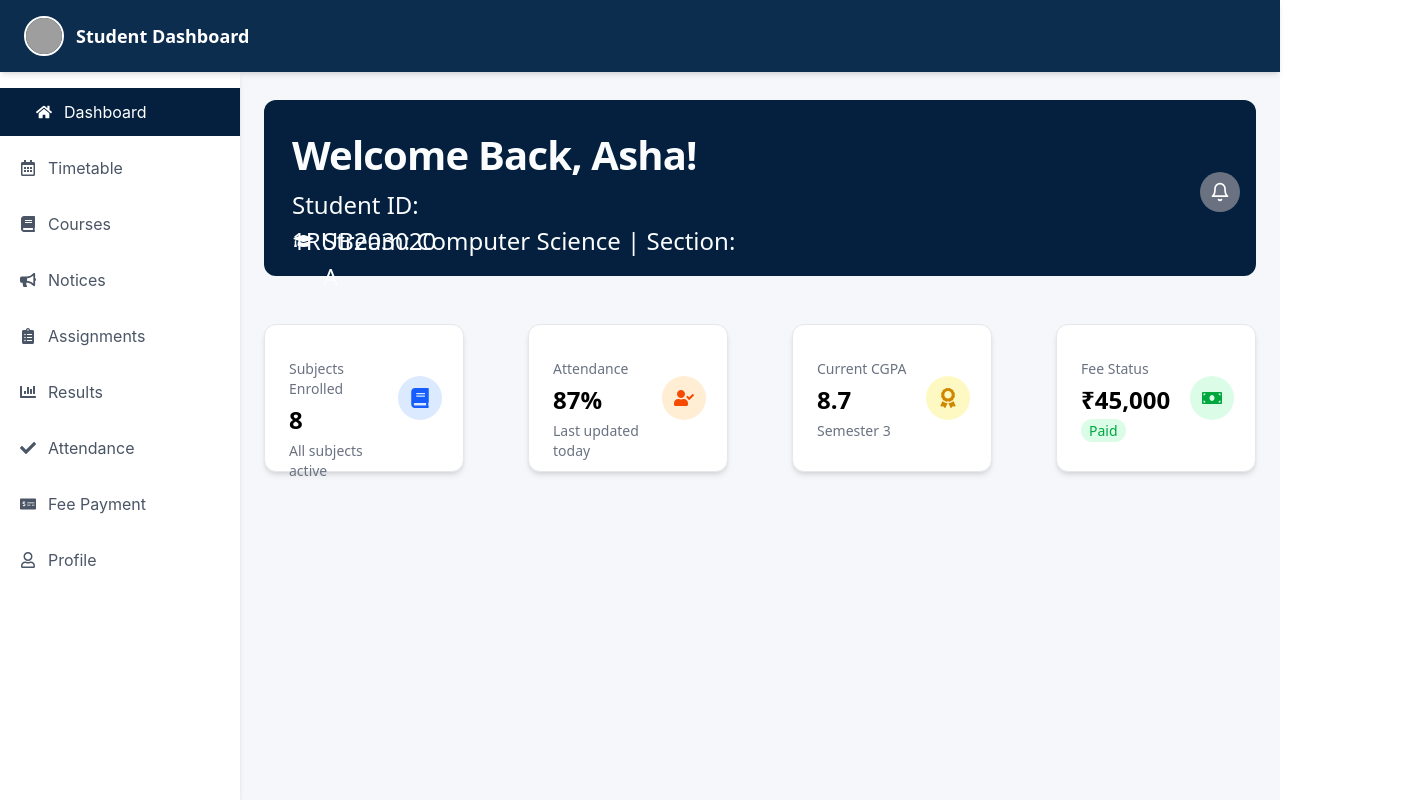
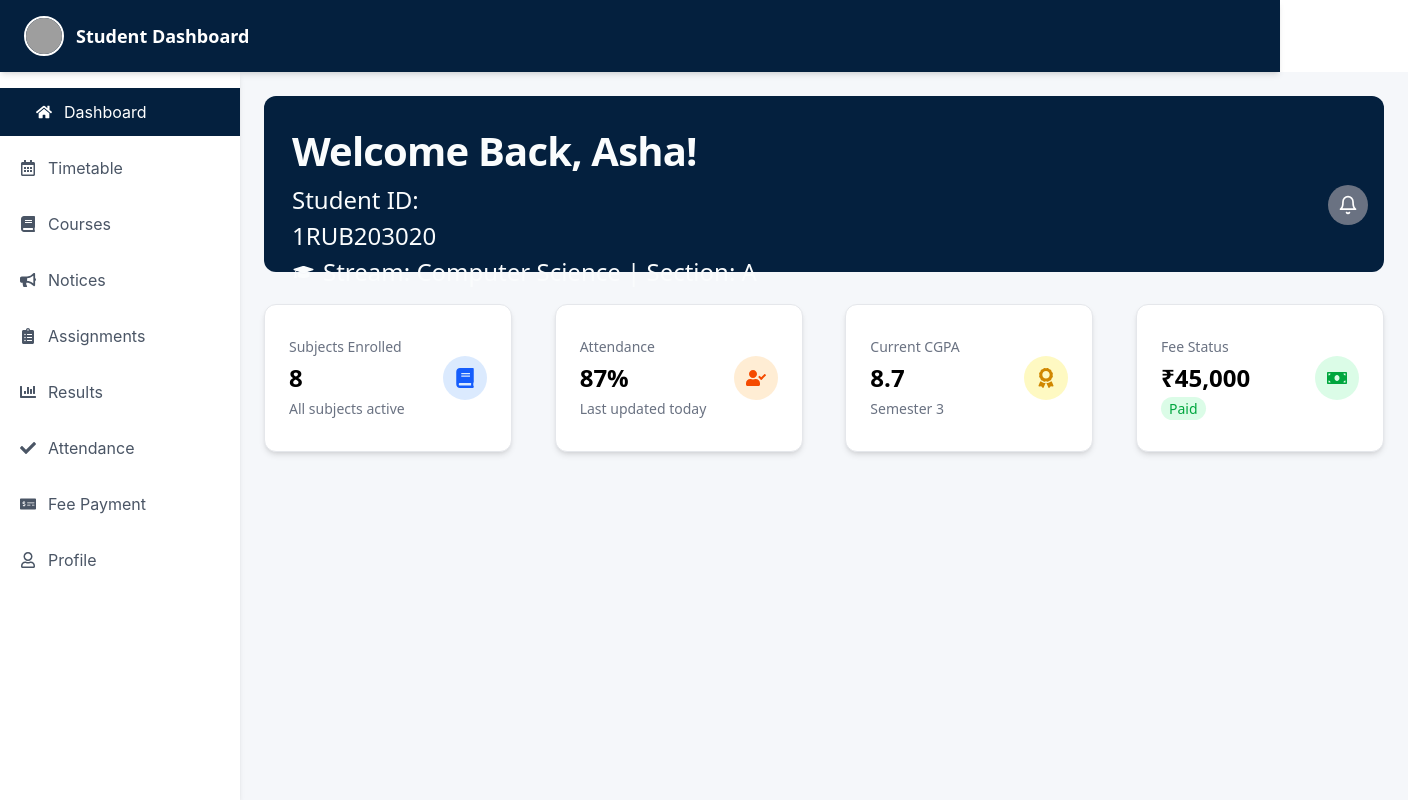
Before and after one commit to Aristiec/SMSfrontend, a React (Vite) app in the folder frontend/: page / in a window 1280 px wide. Shown: the top 800 px of the page, 1408 px wide, since content can reach past the window. Built offline with nearby package versions, Linux system fonts and the light colour scheme; grey boxes are pictures that could not be loaded.

Commit message:
Update dashboard layout and styles

```diff
--- a/frontend/src/App.jsx
+++ b/frontend/src/App.jsx
@@ -1,26 +1,19 @@
-
 import React from "react";
 import Header from "./components/student/Header";
 import Navbar from "./components/student/Navbar";
-import WelcomeBanner from "./components/student/dashboard/WelcomeBanner";
-import StatsCard from "./components/student/dashboard/StatsCard";
-
+import StudentDashboard from "./pages/student/Dashboard";
 
 function App() {
   return (
-    <div>
-
-      <Header />
-
-
+    <div className="min-h-screen bg-[#f5f7fa] flex pt-[72px]">
       <nav className="w-[240px] fixed left-0 top-[72px] bottom-0 bg-white shadow-md overflow-auto scrollbar-hide">
         <Navbar />
       </nav>
 
-      <main className="pt-[72px] ml-[240px] p-6 min-h-screen bg-[#f5f7fa]">
-        <WelcomeBanner />
-        <StatsCard />
-      </main>
+      <div className="flex-1 ml-[240px] flex flex-col">
+        <Header />
+        <StudentDashboard />
+      </div>
     </div>
   );
 }
--- a/frontend/src/components/student/Header.jsx
+++ b/frontend/src/components/student/Header.jsx
@@ -4,7 +4,7 @@ import profilePic from "../../assets/headerBG.png";
 const Header = () => {
   return (
     <header
-      className="fixed top-0 left-0 right-0 z-50 bg-[#0d2d4f] text-white shadow-md flex items-center px-6 font-semibold text-lg"
+      className="fixed top-0 left-0 right-0 z-50 bg-[#04203E] text-white shadow-md flex items-center px-6 font-semibold text-lg"
       style={{ height: "72px" }}
     >
       <img
--- a/frontend/src/components/student/dashboard/StatsCard.jsx
+++ b/frontend/src/components/student/dashboard/StatsCard.jsx
@@ -1,4 +1,4 @@
-import React from 'react'
+import React from "react";
 import { FaBook, FaUserCheck, FaAward, FaMoneyBill } from "react-icons/fa";
 
 const cards = [
@@ -26,7 +26,11 @@ const cards = [
   {
     title: "Fee Status",
     value: "₹45,000",
-    subtitle: <span className="text-green-600 bg-green-100 px-2 py-0.5 rounded-full text-sm">Paid</span>,
+    subtitle: (
+      <span className="text-green-600 bg-green-100 px-2 py-0.5 rounded-full text-sm">
+        Paid
+      </span>
+    ),
     icon: <FaMoneyBill className="text-green-600 w-5 h-5" />,
     bgColor: "bg-green-100",
   },
@@ -34,21 +38,24 @@ const cards = [
 
 const StatsCard = () => {
   return (
-    <>
-    <div className="w-full max-w-[1120px] mx-auto pt-5">
-      <div className="flex justify-between gap-[40px] flex-nowrap">
+    <div className="w-[1120px] mx-auto">
+      <div className="flex justify-between gap-8">
         {cards.map((card, index) => (
           <div
             key={index}
-            className="w-[200px] h-[148px] rounded-[12px] border border-gray-200 shadow-md px-[24px] py-[32px] flex justify-between items-center bg-white"
+            className="w-[248px] h-[148px] rounded-[12px] border border-gray-200 shadow-md px-[24px] py-[32px] bg-white flex items-center"
           >
-            <div className="w-[200px] h-[79px] flex justify-between items-center">
-              <div className="w-[109.2px] h-[79px] flex flex-col gap-[5px] justify-between">
-                <h4 className="text-sm text-gray-500 font-medium">{card.title}</h4>
+            <div className="flex justify-between items-center w-full gap-[10px]">
+              <div className="flex flex-col gap-[5px]">
+                <h4 className="text-sm text-gray-500 font-medium">
+                  {card.title}
+                </h4>
                 <h2 className="text-2xl font-semibold">{card.value}</h2>
                 <p className="text-sm text-gray-500">{card.subtitle}</p>
               </div>
-              <div className={`w-[44px] h-[44px] rounded-full flex items-center justify-center ${card.bgColor}`}>
+              <div
+                className={`w-[44px] h-[44px] rounded-full flex items-center justify-center ${card.bgColor}`}
+              >
                 {card.icon}
               </div>
             </div>
@@ -56,8 +63,7 @@ const StatsCard = () => {
         ))}
       </div>
     </div>
-    </>
-  )
-}
+  );
+};
 
-export default StatsCard
+export default StatsCard;
--- a/frontend/src/components/student/dashboard/WelcomeBanner.jsx
+++ b/frontend/src/components/student/dashboard/WelcomeBanner.jsx
@@ -1,36 +1,33 @@
-import React from 'react'
+import React from "react";
 import { FiBell } from "react-icons/fi";
 import { FaGraduationCap } from "react-icons/fa";
 
-
 const WelcomeBanner = () => {
   return (
-    <>
-    <div className="w-full max-w-[1120px] h-[176px] bg-[#04203E] rounded-[12px] mx-auto px-4 py-6 my-7">
-      <div className="w-full flex flex-col md:flex-row justify-between items-start md:items-center gap-4">
-        {/* Content Section */}
+    <div className="w-[1120px] mx-auto">
+      <div className="w-full h-[176px] bg-[#04203E] rounded-[12px] px-4 py-6 flex flex-col gap-[40px]">
+        <div className="flex flex-col md:flex-row justify-between items-start md:items-center gap-4">
           <div className="pl-3 flex flex-col justify-center text-white">
-          <h1 className="font-archivo font-semibold text-[40px] leading-[62.4px] tracking-[-0.02em] text-[#FAFCFD] w-[473px] h-[63px]">
+            <h1 className="font-archivo font-semibold text-[40px] leading-[62.4px] tracking-[-0.02em] text-[#FAFCFD] w-[473px]">
               Welcome Back, Asha!
             </h1>
-           <h3 className="font-archivo font-normal text-[24px] leading-[36px] text-[#FAFCFD] w-[272px] h-[36px]">
+            <h3 className="font-archivo font-normal text-[24px] leading-[36px] text-[#FAFCFD] w-[272px]">
               Student ID: 1RUB203020
             </h3>
             <div className="flex items-center gap-2">
               <FaGraduationCap className="w-[23px] h-[16px] text-[#FAFCFD]" />
-  <h3 className="font-archivo font-normal text-[24px] leading-[36px] text-[#FAFCFD] w-[414px] h-[36px]">
+              <h3 className="font-archivo font-normal text-[24px] leading-[36px] text-[#FAFCFD]">
                 Stream: Computer Science | Section: A
               </h3>
             </div>
           </div>
-        {/* Icon Section */}
           <div className="flex items-center justify-center w-[40px] h-[40px] rounded-full bg-gray-500 bg-opacity-60">
             <FiBell className="text-white text-xl" />
           </div>
         </div>
       </div>
-    </>
-  )
-}
+    </div>
+  );
+};
 
-export default WelcomeBanner
+export default WelcomeBanner;
--- a/frontend/src/pages/student/Dashboard.jsx
+++ b/frontend/src/pages/student/Dashboard.jsx
@@ -1,12 +1,14 @@
-const StudentDashboard = () => {
+import React from "react";
+import WelcomeBanner from "../../components/student/dashboard/WelcomeBanner";
+import StatsCard from "../../components/student/dashboard/StatsCard";
+
+const Dashboard = () => {
   return (
-    <div className="flex h-screen bg-gray-100">
-      <Navbar />
-      <h2 className="text-2xl font-bold text-gray-800 mb-4">
-        Dashboard Content
-      </h2>
-    </div>
+    <main className="p-6 bg-[#f5f7fa] flex flex-col gap-8 min-h-screen">
+      <WelcomeBanner />
+      <StatsCard />
+    </main>
   );
 };
 
-export default StudentDashboard;
+export default Dashboard;
```
Lines whose indentation alone changed are shown as unchanged.
